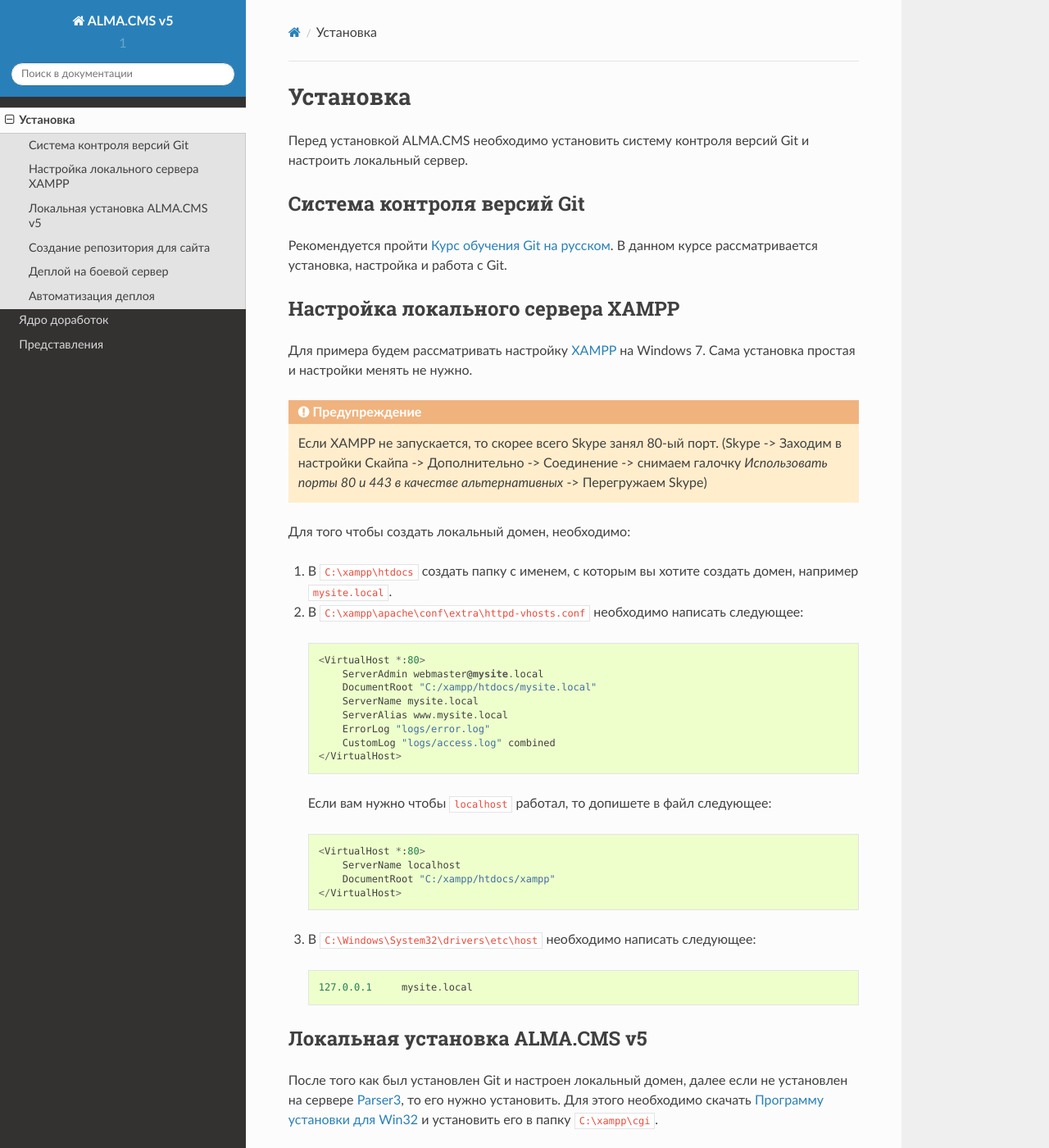
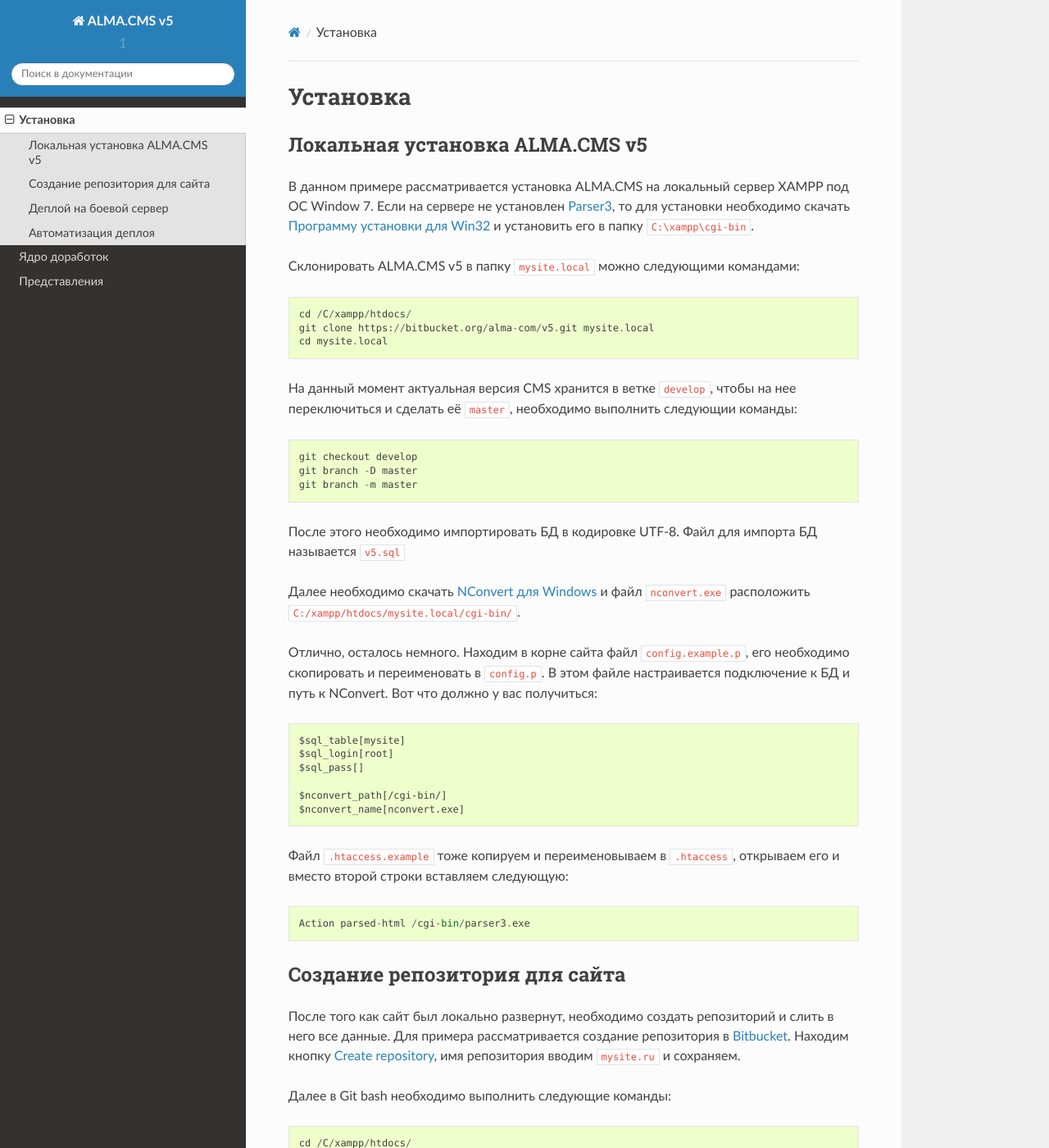
Before and after one commit to alma-com/docs, a Sphinx documentation site: the page built from docs/source/install.rst, in a window 1280 px wide and 1400 px high. Shown: the whole window at 82% size. Built offline with Sphinx 7.4.7 and the Read the Docs theme 2.0.0, drawn with Linux system fonts in a browser that asks for light colours; some of the changed text lies outside the part shown.

Commit message:
Уменьшено описание в установке

```diff
--- a/docs/source/install.rst
+++ b/docs/source/install.rst
@@ -1,73 +1,32 @@
 Установка
 ==========
-Перед установкой ALMA.CMS необходимо установить систему контроля версий Git и настроить локальный сервер.
-
-
-Система контроля версий Git
--------------------------
-Рекомендуется пройти `Курс обучения Git на русском`_. В данном курсе рассматривается установка, настройка и работа с Git.
-
-Настройка локального сервера XAMPP
--------------------------
-Для примера будем рассматривать настройку `XAMPP`_ на Windows 7.
-Сама установка простая и настройки менять не нужно.
-
-.. warning:: Если XAMPP не запускается, то скорее всего Skype занял 80-ый порт. (Skype -> Заходим в настройки Скайпа -> Дополнительно -> Соединение -> снимаем галочку `Использовать порты 80 и 443 в качестве альтернативных` -> Перегружаем Skype)
-
-Для того чтобы создать локальный домен, необходимо:
-
-1. В ``C:\xampp\htdocs`` создать папку с именем, с которым вы хотите создать домен, например ``mysite.local``.
-2. В ``C:\xampp\apache\conf\extra\httpd-vhosts.conf`` необходимо написать следующее:
- ::
-
-     <VirtualHost *:80>
-         ServerAdmin webmaster@mysite.local
-         DocumentRoot "C:/xampp/htdocs/mysite.local"
-         ServerName mysite.local
-         ServerAlias www.mysite.local
-         ErrorLog "logs/error.log"
-         CustomLog "logs/access.log" combined
-     </VirtualHost>
-
-
- Если вам нужно чтобы ``localhost`` работал, то допишете в файл следующее:
- ::
-
-	 <VirtualHost *:80>
-	     ServerName localhost
-	     DocumentRoot "C:/xampp/htdocs/xampp"
-	 </VirtualHost>
-3. В ``C:\Windows\System32\drivers\etc\host`` необходимо написать следующее:
- ::
-
-	 127.0.0.1     mysite.local
-
 
 Локальная установка ALMA.CMS v5
 -------------------------
-После того как был установлен Git и настроен локальный домен, далее если не установлен на сервере `Parser3`_, то его нужно установить. Для этого необходимо скачать `Программу установки для Win32`_ и установить его в папку ``C:\xampp\cgi``.
+В данном примере рассматривается установка ALMA.CMS на локальный сервер XAMPP под ОС Window 7.
+Если на сервере не установлен `Parser3`_, то для установки необходимо скачать `Программу установки для Win32`_ и установить его в папку ``C:\xampp\cgi-bin``.
 
 
-Далее необходимо склонировать v5 в папку ``mysite.local``:
+Cклонировать ALMA.CMS v5 в папку ``mysite.local`` можно следующими командами:
 ::
 
 	cd /C/xampp/htdocs/
 	git clone https://bitbucket.org/alma-com/v5.git mysite.local
 	cd mysite.local
 
-На данный момент актуальная версия CMS хранится в ветке ``develop``, чтобы на нее переключиться и cделать её ``master``, необходимо выполнить следующую команду:
+На данный момент актуальная версия CMS хранится в ветке ``develop``, чтобы на нее переключиться и cделать её ``master``, необходимо выполнить следующии команды:
 ::
 
 	git checkout develop
 	git branch -D master
 	git branch -m master
 
-После этого необходимо настроить БД. Для этого переходим по URL ``http://localhost/phpmyadmin``, создаем базу данных ``mysite`` в кодировке UTF-8 и импортируем файл ``C:/xampp/htdocs/mysite.local/v5.sql``
+После этого необходимо импортировать БД в кодировке UTF-8. Файл для импорта БД называется ``v5.sql``
 
 Далее необходимо скачать `NConvert для Windows`_ и файл ``nconvert.exe`` расположить ``C:/xampp/htdocs/mysite.local/cgi-bin/``.
 
 
-Отлично, осталось немного. Находим в корне нашего сайта файл ``config.example.p``, его необходимо скопировать и переименовать в ``config.p``. В этом файле настраивается подключение к БД и путь к NConvert. Вот что должно у вас получиться:
+Отлично, осталось немного. Находим в корне сайта файл ``config.example.p``, его необходимо скопировать и переименовать в ``config.p``. В этом файле настраивается подключение к БД и путь к NConvert. Вот что должно у вас получиться:
 ::
 
 	$sql_table[mysite]
@@ -102,11 +61,7 @@
 
 Деплой на боевой сервер
 -------------------------
-Для примера будет рассматриваться боевой сервер на ОС linux, с установленным Git, ISPmanager и с возможностью генерации открытого SSH-ключа.
-
-Сперва необходимо в панеле управления ISPmanager создать пользователя ``mysite`` и создать домен ``mysite.ru``.
-
-После этого для данного пользователя необходимо сгененрировать открытый SSH-ключ.
+Первым делом необходимо сгенерировать открытый SSH-ключ для пользователя, в котором будет распологаться сайт.
 
 .. warning:: Если у пользователя уже имеется сгенерированный открытый SSH-ключ, то его создавать не нужно.
 
@@ -127,11 +82,11 @@
 	ssh-agent /bin/bash
 	ssh-add ~/.ssh/id_rsa
 
-После этого в ISPmanager, если зайти под пользователем ``mysite``, в папке ``~/.ssh``, можно увидеть два файла id_rsa и id_rsa.pub (вместо id_rsa имя ключа, которое вы ввели). Скопируйте себе .pub файл, откройте в редакторе и всё его содержимое добавьте в настройки вашего сайта на Bitbucket.
+После этого в папке ``~/.ssh``, можно увидеть два файла id_rsa и id_rsa.pub (вместо id_rsa имя ключа, которое вы ввели). Скопируйте себе .pub файл, откройте в редакторе и всё его содержимое добавьте в настройки вашего сайта на Bitbucket.
 
 Найти этот разделы можно так: ``Страница проекта -> Settings -> Deployment keys``.
 
-После этого необходимо склонировать с удаленного репозитория проект в наш сайт:
+После этого необходимо склонировать с удаленного репозитория проект на боевой сервер:
 ::
 
 	cd ~/путь_до_проекта/
@@ -139,16 +94,14 @@
 	git remote add origin git@bitbucket.org:ваш_логин/mysite.ru.git
 	git pull origin master
 
-После этого необходимо настроить БД. Для этого создаем базу данных ``mysite`` в кодировке UTF-8 и импортируем файл ``v5.sql``.
-
-Далее находим в корне сайта файл ``config.example.p``, его необходимо скопировать и переименовать в ``config.p``. Открываем его и прописываем доступ к БД и убираем пути к NConvert. Вот что должно у вас получиться:
+Далее необходимо настроить БД. Файл``config.p`` должен быть похож на это:
 ::
 
 	$sql_table[mysite]
 	$sql_login[root]
 	$sql_pass[password]
 
-Файл ``.htaccess.example`` тоже копируем и переименовываем в ``.htaccess``. Менять в нем ничео не нужно.
+В файле ``.htaccess``менять ничего не нужно.
 
 И последнее, в папке ``cgi-bin`` необходимо выставить права доступа 755 следующим файлам ``parser.cgi`` и ``NConvert``.
 
@@ -190,13 +143,6 @@
 
 Теперь при каждом PUSH-е в удаленный репозиторий будет вызываться хук, который цепляет скрипт на сервере.
 
-**Ты сделал это!**
-
-|good|
-
-.. |good| image:: _static/good.jpg
-   :width: 600 px
-
 
 .. _`Курс обучения Git на русском`: http://githowto.com/ru
 .. _`XAMPP`: https://www.apachefriends.org/ru/index.html
```
Also changed, not shown: other parts of docs/source/install.rst (+1 -1 lines), 8 other files.
